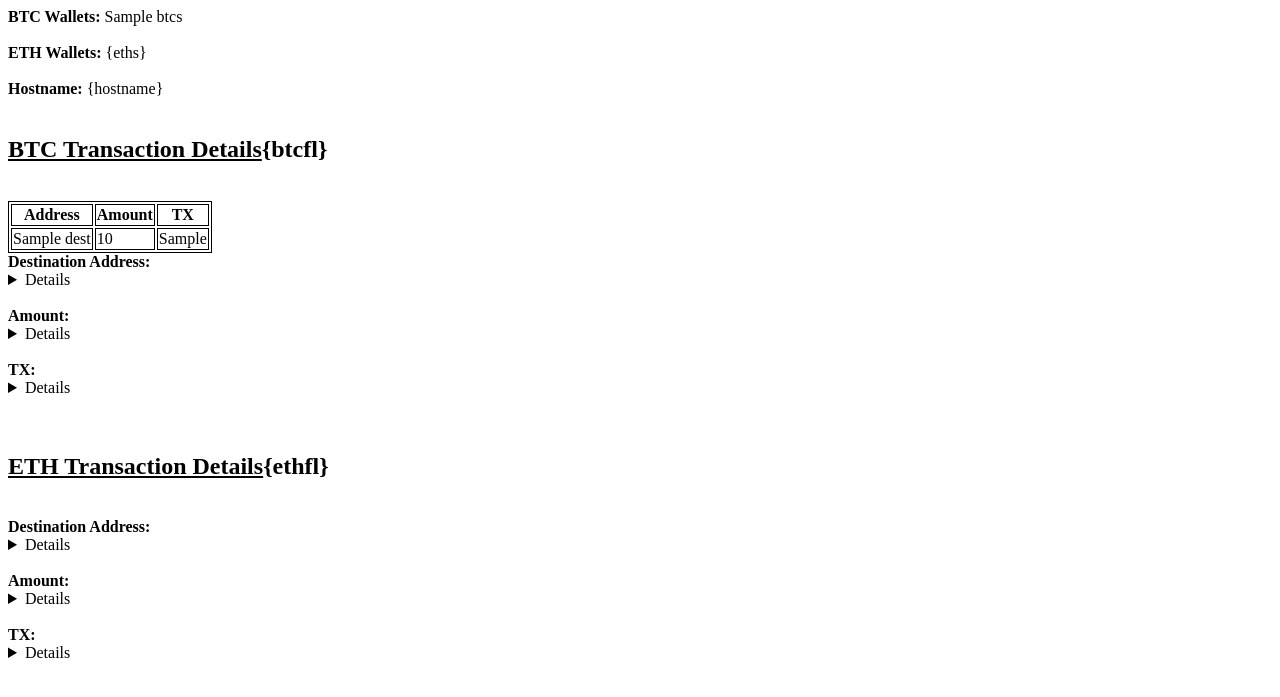
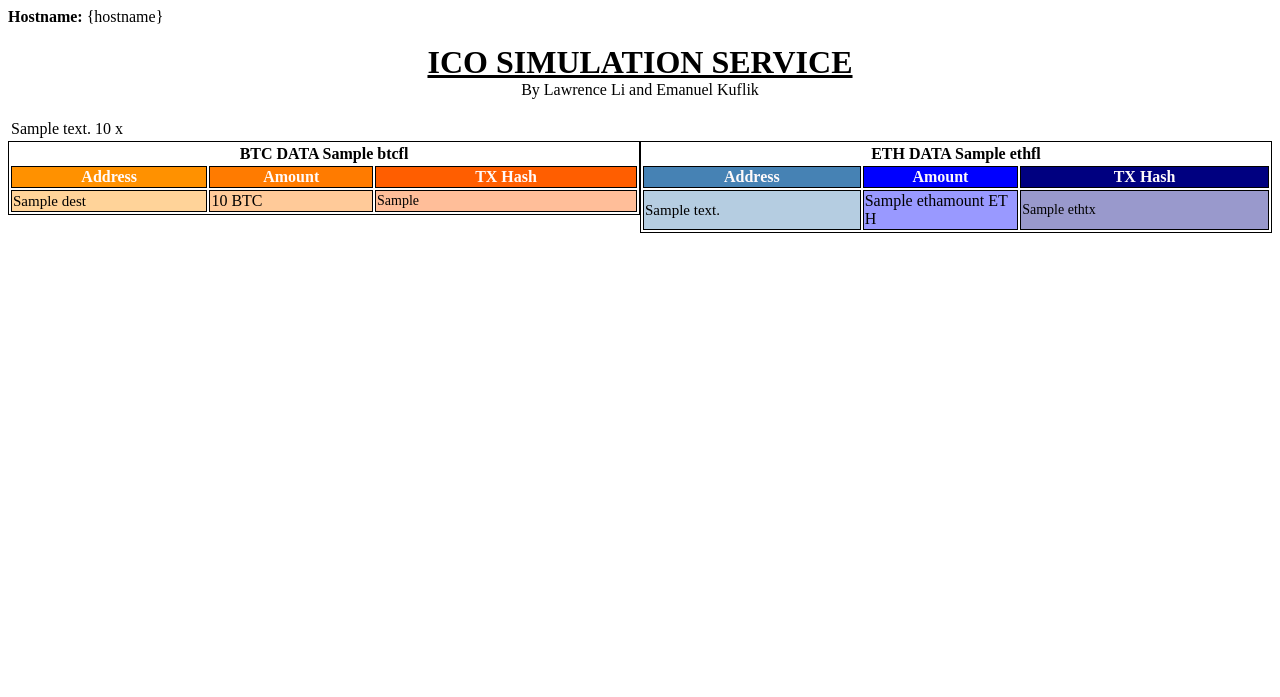
Before and after one commit to MannyKuflik/ICO-Simulation-Project, a Flask app: template templates/home.html in a window 1280 px wide. Shown: the top 697 px of the page. Run offline with Flask 2, Linux system fonts and the light colour scheme; the template is opened without the code that fills it: most values are stand-ins (such as "Sample title", 1, 10 or a date in 2020).

Commit message:
connecting database to html

```diff
--- a/BTCtrans.py
+++ b/BTCtrans.py
@@ -30,12 +30,12 @@ def BTC_process(destination, priv_wif, fee):
     unspents = ntwrk.get_unspent_testnet(origin) # get unspent BTC from origin adress
     outputs = [(dest, amnt, 'mbtc')] # define tuple to use as outputs: [(Address_to_send_to, Amount, Currency)]
     tx = key.create_transaction(outputs, fee=f, unspents=unspents) # generate signed transaction
-    ntwrk.broadcast_tx_testnet(tx) # broadcast tx to network
+    receipt = ntwrk.get_transactions_testnet(dest)
+    # ntwrk.broadcast_tx_testnet(tx) # broadcast tx to network
     ## alternativley key.send() takes the same arguments as key.create_transaction(),
     # but it creates the signed transaction and broadcasts it in a single step
     # ex: >>> key.send(outputs, fee=f, unspents=unspents)
-    return tx
-
+    return receipt
 # def get_unspent_testnet(cls, address)
 # def broadcast_tx_testnet(cls, tx_hex)
 # def create_transaction or send(self, outputs, fee=None, leftover=None, combine=True, message=None, unspents=None):
--- a/ETHtrans.py
+++ b/ETHtrans.py
@@ -28,7 +28,7 @@ def construct_tx(from_addr, to_address, val):
         'to': to_address,
         'data': '',
         'value': val,
-        'gas': 21000,
+        'gas': 24000,
         'gasPrice': web3.eth.gasPrice
     }
     return txparams
@@ -41,6 +41,6 @@ def send_eth(from_addr, to_address, val, priv_key):
 
     signed_tx = web3.eth.account.signTransaction(tx, priv_key)  # this returns a blob of hexadecimal text
 
-    #web3.eth.sendRawTransaction(signed_tx.rawTransaction)  # this broadcasts the tx and returns a transaction hash
+    #txhash = web3.eth.sendRawTransaction(signed_tx.rawTransaction)  # this broadcasts the tx and returns a transaction hash
 
-    return web3.toHex(signed_tx.rawTransaction)
+    return 'nada'#web3.toHex(txhash)
--- a/app.py
+++ b/app.py
@@ -6,11 +6,15 @@ from ETHtrans import send_eth
 import os
 import socket
 import random
+from math import log10, floor
 
 # Connect to Redis
 redis = Redis(host="redis", port=6379)
 
 app = Flask(__name__)
+
+def round_sig(x, sig):
+    return round(x, sig-int(floor(log10(abs(x))))-1)
 
 @app.route("/")
 def hello():
@@ -29,24 +33,25 @@ def hello():
 
     try:
         amnt = float(random.randrange(1, 500))/100
-        amount = amnt/1000
+        amount = round_sig((amnt/1000), 4)
         dest = 'mrHXbzTszNWhav7egmfXVktopTBMotS4mp'
         fee = 8000
         tx = BTC_process(destination=dest, priv_wif='93NUtNNeKfpPZTtB6dEBxjPhBBs8ksYZnHh26RuB8Xe9QUychy6', fee=fee)
+        btx = tx[0]
         btcfl = ""
     except:
         tx = "unable to make transaction"
-        amount = "unable to make transaction"
+        amount = "N/A"
         dest = "unable to make transaction"
         btcfl = "(Failed)"
 
     try:
         val = random.randint(10000, 10000000)
-        ethamount = val / (10**18)
+        ethamount = round_sig((val / (10**18)), 4)
         from_address = '0xde055eCaB590E0E7f2Cb06445dd6272fb7D65129'
         to_address = '0x6F544455D57caA0787A5200DA1FC379fc00B5Da5'
         priv_key = '8c70afd6be9a772cd1fe852c411cc67b829f402c733a45d27b9b8eb6b9710dc4'
-        ethtx = send_eth(from_address, to_address, val, priv_key)
+        ethtx = '0x33ac3ff5141e01cedef866e7fb64152c978e0a7a2eff0f6d8105f3b21bc3fe45'#send_eth(from_address, to_address, val, priv_key)
         ethfl = ''
     except:
         ethtx = "unable to make transaction"
@@ -54,28 +59,16 @@ def hello():
         to_address = "unable to make transaction"
         ethfl = "(Failed)"
 
-    html = "<b>BTC Wallets:</b> {btcs}<br/><br/>" \
-           "<b>ETH Wallets:</b> {eths}<br/><br/>" \
-           "<b>Hostname:</b> {hostname}<br/><br/>" \
-           "<h2><u>BTC Transaction Details</u>{btcfl}</h2><br/>"\
-           "<table><tr><th>Address</th><th>Amount</th><th>TX</th></tr><tr><td>{dest}</td><td>{amount}</td><td>{tx}</td></tr></table>"\
-           "<b>Destination Address:</b> <details>{dest}</details><br/>" \
-           "<b>Amount:</b> <details>{amount} BTC</details><br/>" \
-           "<b>TX:</b> <details>{tx}</details><br/><br/>" \
-           "<h2><u>ETH Transaction Details</u>{ethfl}</h2><br/>"\
-           "<b>Destination Address:</b> <details>{to_address}</details><br/>" \
-           "<b>Amount:</b> <details>{ethamount} ETH</details><br/>" \
-           "<b>TX:</b> <details>{ethtx}</details><br/><br/>" \
-                   #    "<h2><u>ETH Wallet Details</u></h2><br/>"\
-        #    "<b>Public Key:</b> <details>{pk}</details><br/>" \
-        #    "<b>Private Key:</b> <details>{sk}</details><br/>" \
-        #    "<b>Address:</b> <details>{ad}</details><br/><br/>" \
-        #    "<h2><u>BTC Wallet Details</u></h2><br/>"\
-        #    "<b>Public Key:</b> {Bpk}<br/>" \
-        #    "<b>Private Key:</b> {Bsk}<br/>" \
-        #    "<b>Address:</b> {Badd}<br/><br/>" \
-        #    "<b>Visits:</b> {visits}"
-    return render_template('home.html',hostname=socket.gethostname(), btcs=btcs, eths=eths, visits=visits, dest=dest, amount=amount, tx=tx, btcfl=btcfl, to_address=to_address, ethamount=ethamount, ethtx=ethtx, ethfl=ethfl)
+
+#Testing
+    class Row:
+        def __init__(self, address, amount, txhash):
+            self.address = address
+            self.amount = amount
+            self.txhash = txhash
+
+
+    return render_template('home.html',arr=arr, hostname=socket.gethostname(), btcs=btcs, eths=eths, visits=visits, dest=dest, amount=amount, tx=btx, btcfl=btcfl, to_address=to_address, ethamount=ethamount, ethtx=ethtx, ethfl=ethfl)
     # return html.format(hostname=socket.gethostname(), btcs=btcs, eths=eths, visits=visits, dest=dest, amount=amount, tx=tx, btcfl=btcfl, to_address=to_address, ethamount=ethamount, ethtx=ethtx, ethfl=ethfl)
     # pk=pk, ad=ad, sk=sk, Bpk=Bpk, Bsk=Bsk, Badd=Badd,
 
--- a/templates/home.html
+++ b/templates/home.html
@@ -1,43 +1,89 @@
 <!DOCTYPE html>
 <HTML>
-<b>BTC Wallets:</b> {{btcs}}
-<br/>
-<br/>
-<b>ETH Wallets:</b> {eths}
-<br/>
-<br/>
+
 <b>Hostname:</b> {hostname}
 <br/>
 <br/>
-<h2>
+<h1 align="center" style="margin: 0">
+    <u>
+        <b>ICO SIMULATION SERVICE</b>
+    </u>
+</h1>
+<p align="center" style="margin: 0">By Lawrence Li and Emanuel Kuflik</p>
+<br/>
+
+<table>
+        {% for DataSet in arr %}
+        <tr>
+        <td>{{ DataSet.address }}</td>
+        <td>{{ DataSet.amount }}</td>
+        <td>{{ DataSet.txhash }}</td>
+        </tr>
+        {% endfor %}
+</table>
+
+<!-- <h2>
     <u>BTC Transaction Details</u>{btcfl}</h2>
-<br/>
-<table style="border: 1px solid black">
+<br/> -->
+<table style="table-layout: fixed; width: 50%; float: left;  border: 1px solid black">
+    <col width="30%">
+    <col width="25%">
+    <col width="40%">
     <tr>
-        <th style="border: 1px solid black">Address</th>
-        <th style="border: 1px solid black">Amount</th>
-        <th style="border: 1px solid black">TX</th>
+        <th colspan="3"> BTC DATA {{btcfl}}</th>
     </tr>
     <tr>
-        <td style="border: 1px solid black">{{dest}}</td>
-        <td style="border: 1px solid black">{{amount}}</td>
-        <td style="border: 1px solid black">{{tx}}</td>
+        <th style="word-break: break-all; border: 1px solid black; color: snow; background-color: rgb(255, 145, 0)">Address</th>
+        <th style="word-break: break-all; width: 75;border: 1px solid black; color: snow; background-color: rgb(255, 123, 0)">Amount</th>
+        <th style="word-break: break-all; border: 1px solid black; color: snow; background-color: rgb(255, 94, 0)">TX Hash</th>
+    </tr>
+    <tr>
+        <td style="word-break: break-all; border: 1px solid black; background-color: rgba(255, 145, 0, .4)">
+            <div style="font-size: 15px">{{dest}}</div>
+        </td>
+        <td style="word-break: break-all; border: 1px solid black; background-color: rgb(255, 123, 0, .4)">{{amount}} BTC</td>
+        <td style="word-break: break-all; border: 1px solid black; background-color: rgb(255, 94, 0, .4)">
+            <div style="font-size: 14px">{{tx}}</div>
+        </td>
     </tr>
 </table>
-<b>Destination Address:</b>
+<!-- <b>Destination Address:</b>
 <details>{dest}</details>
 <br/>
 <b>Amount:</b>
 <details>{amount} BTC</details>
 <br/>
 <b>TX:</b>
-<details>{tx}</details>
+<details>{tx}</details> -->
+<!-- <h2>
+    <u>ETH Transaction Details</u>{ethfl}</h2>
+<br/> -->
+<table style="table-layout: fixed; float: left; width: 50%; border: 1px solid black">
+    <col width="35%">
+    <col width="25%">
+    <col width="40%">
+    <tr>
+        <th colspan="3"> ETH DATA {{ethfl}}</th>
+    </tr>
+    <tr>
+        <th style="word-break: break-all; border: 1px solid black; color: snow; background-color: steelblue">Address</th>
+        <th style="word-break: break-all; border: 1px solid black; color: snow; background-color: blue">Amount</th>
+        <th style="word-break: break-all; border: 1px solid black; color: snow; background-color: navy">TX Hash</th>
+    </tr>
+    <tr>
+        <td style="word-break: break-all; border: 1px solid black; background-color: rgba(70, 131, 180, 0.4)">
+            <div style="font-size: 15px">{{to_address}}</div>
+        </td>
+        <td style="word-break: break-all; border: 1px solid black; background-color:  rgba(0, 0, 255, 0.4)">{{ethamount}} ETH</td>
+        <td style="word-break: break-all; border: 1px solid black; background-color: rgba(0, 0, 128, 0.4)">
+            <font size="1">
+                <div style="font-size: 14px">{{ethtx}}</div>
+        </td>
+    </tr>
+</table>
+
 <br/>
-<br/>
-<h2>
-    <u>ETH Transaction Details</u>{ethfl}</h2>
-<br/>
-<b>Destination Address:</b>
+<!-- <b>Destination Address:</b>
 <details>{to_address}</details>
 <br/>
 <b>Amount:</b>
@@ -46,5 +92,6 @@
 <b>TX:</b>
 <details>{ethtx}</details>
 <br/>
-<br/>
+<br/> -->
+
 </HTML>
```
Also changed, not shown: templates/home.txt (added).
